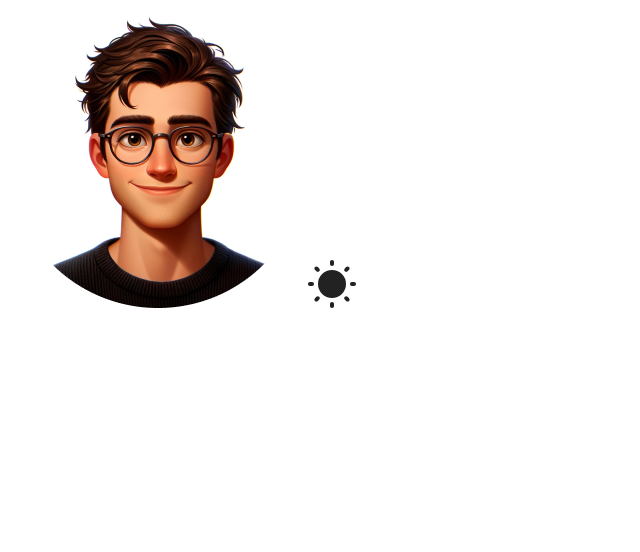
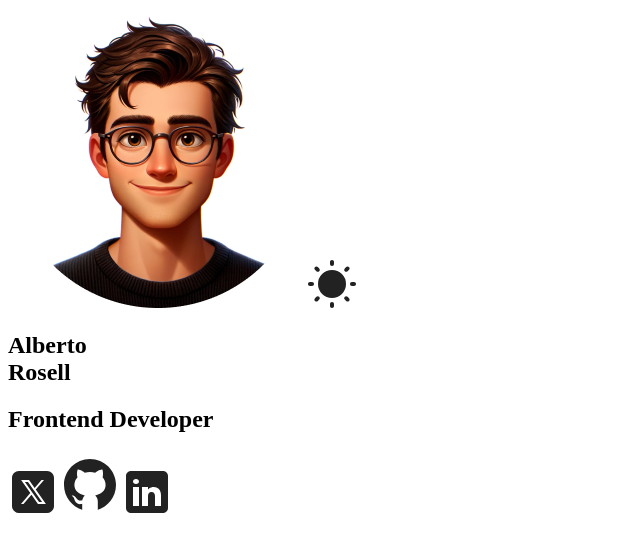
Before and after one commit to Uyarra73/Alberto-Rosell-portfolio, a React (Vite) app: page / in a window 1280 px wide. Shown: the top 552 px of the page, without its empty margins (0-640 px from the left). Built offline with nearby package versions, Linux system fonts and the light colour scheme.

Commit message:
Social media icons added

```diff
--- a/src/sections/Hero/Hero.jsx
+++ b/src/sections/Hero/Hero.jsx
@@ -1,6 +1,10 @@
 import styles from './HeroStyles.module.css'
 import heroImg from '../../assets/hero-img.png'
 import themeIcon from '../../assets/sun.svg'
+import twitterIcon from '../../assets/twitter-light.svg'
+import githubIcon from '../../assets/github-light.svg'
+import linkedinIcon from '../../assets/linkedin-light.svg'
+
 
 const Hero = () => {
   return (
@@ -16,6 +20,21 @@ const Hero = () => {
             alt='Color mode'
             className={styles.colorMode}/>
         </div>
+        <div className={styles.info}>
+          <h1>Alberto <br/>Rosell</h1>
+          <h2>Frontend Developer</h2>
+          <span>
+            <a href='https:/twitter.com/' target='_blank'>
+              <img src={twitterIcon} alt='Twitter Icon'/>
+            </a>
+            <a href='https:/github.com/' target='_blank'>
+              <img src={githubIcon} alt='Github Icon'/>
+            </a>
+            <a href='https:/linkedin.com/' target='_blank'>
+              <img src={linkedinIcon} alt='Linkedin Icon'/>
+            </a>
+          </span>
+        </div>
       </section>
 
     </div>
```
